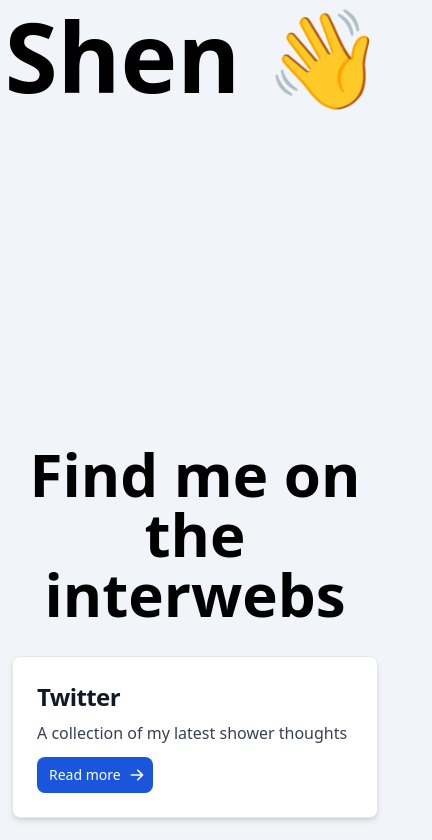
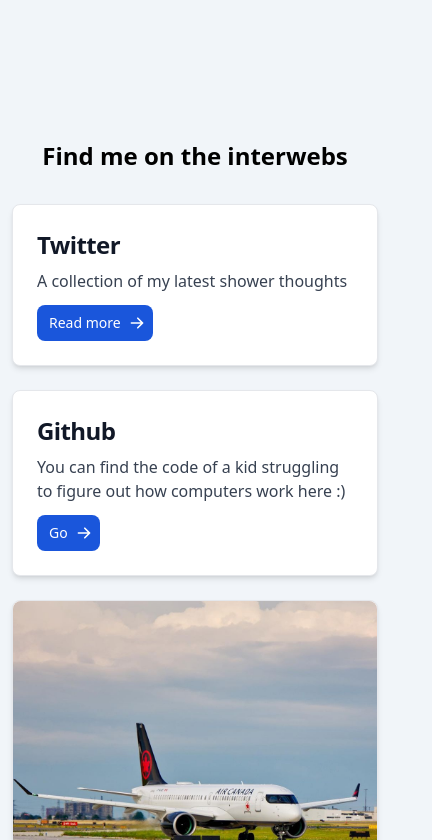
Before and after one commit to flyme2bluemoon/flyme2bluemoon.github.io, a React (Create React App) app: page / in a window 390 px wide. Shown: the part 824-1664 px from the top of the page, 432 px wide, since content can reach past the window. Built offline with nearby package versions, Linux system fonts and the light colour scheme.

Commit message:
minor fixes

```diff
--- a/src/App.css
+++ b/src/App.css
@@ -3,11 +3,11 @@ body {
 }
 
 h1 {
-  @apply text-8xl font-bold text-center py-80;
+  @apply lg:text-8xl md:text-6xl text-4xl font-bold text-center py-80;
 }
 
 h2 {
-  @apply text-6xl font-bold text-center py-5;
+  @apply lg:text-6xl md:text-4xl text-2xl font-bold text-center py-5;
 }
 
 .logo {
--- a/src/components/Social.tsx
+++ b/src/components/Social.tsx
@@ -8,7 +8,7 @@ const Social = () => {
   return (
     <div id="social">
       <h2>Find me on the interwebs</h2>
-      <div className="flex flex-row flex-wrap justify-center">
+      <div className="flex flex-row flex-wrap justify-around">
         <Twitter />
         <Github />
         <Instagram />
```
Also changed, not shown: 15 other files (tests, documents, lock files or other folders).
